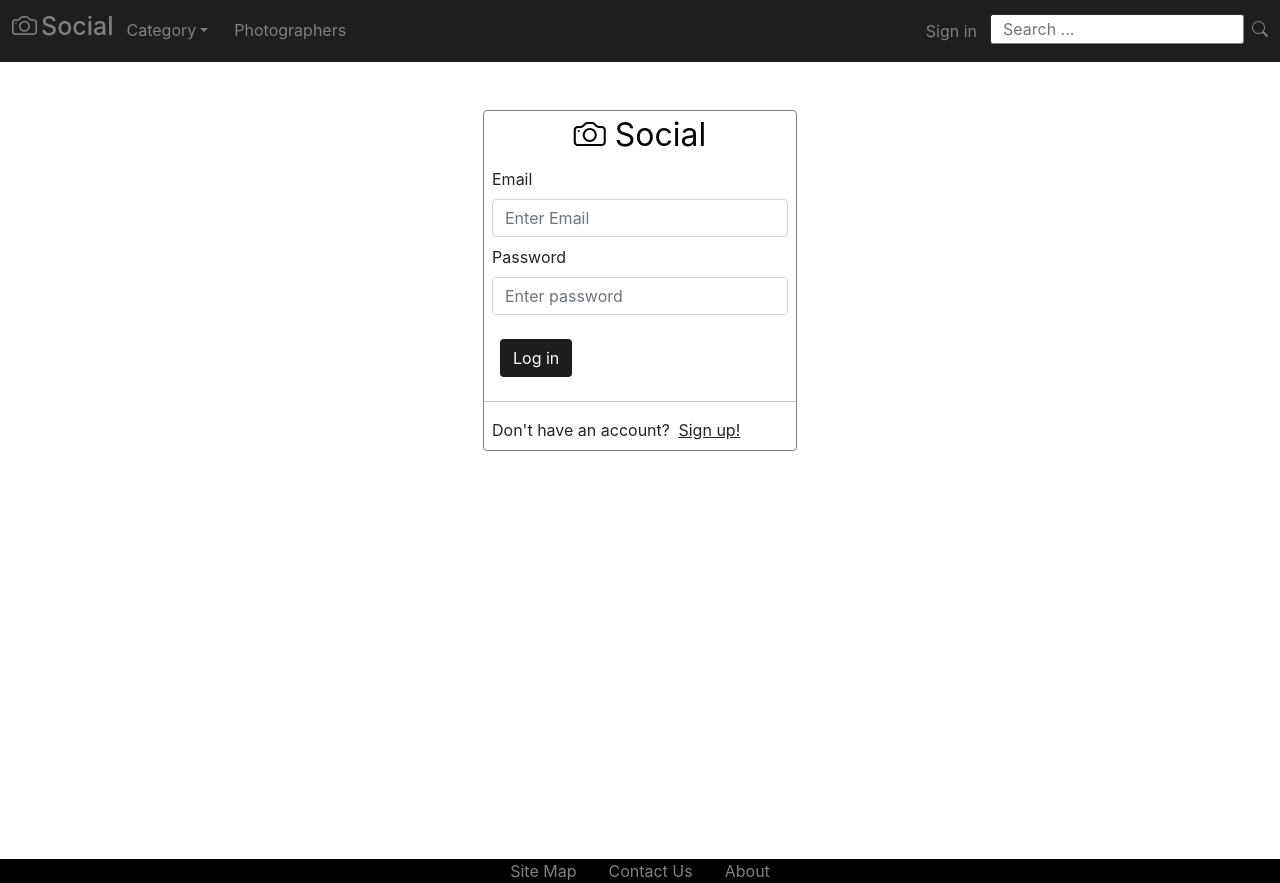
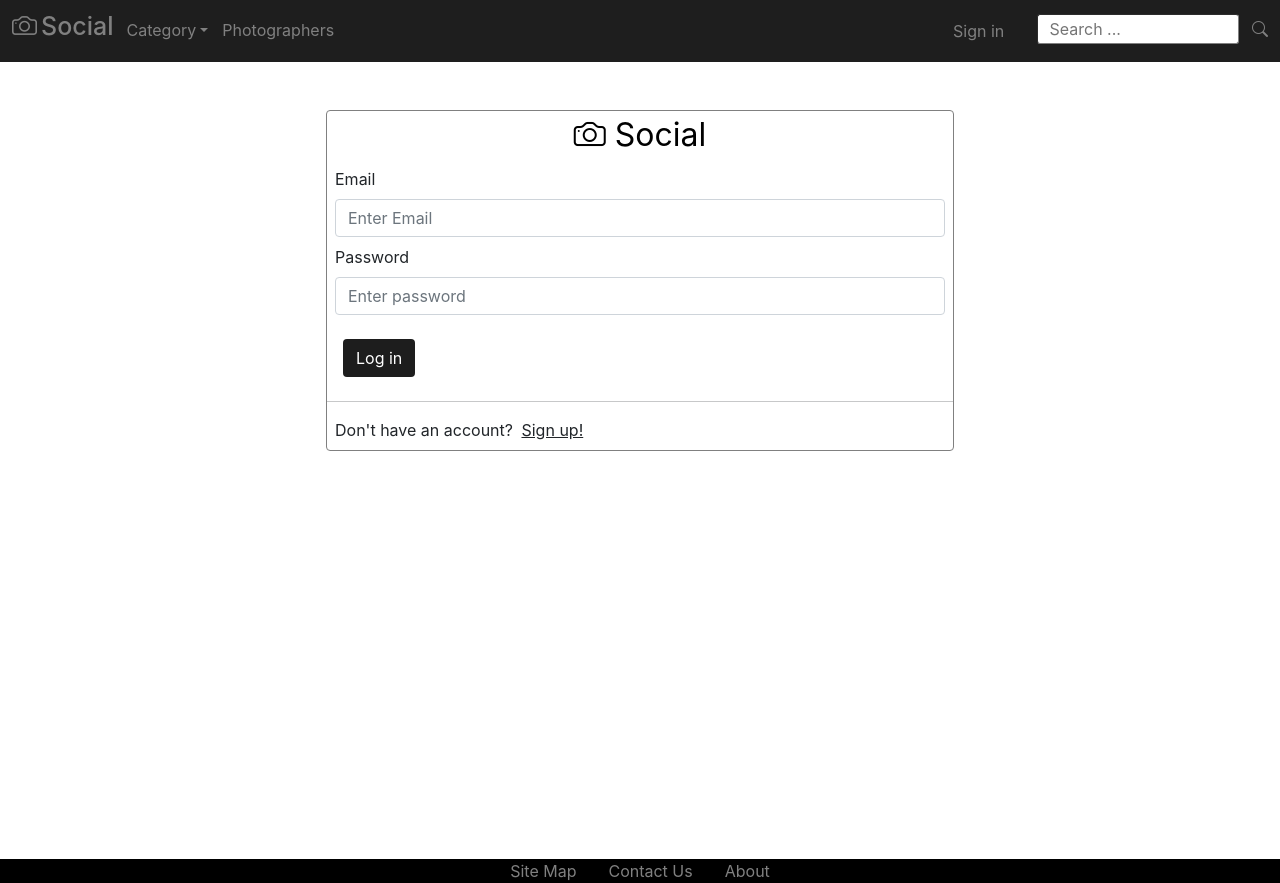
Before and after one commit to coder-developer-a/social, a React (Create React App) app: page /signin in a window 1280 px wide. Built offline with nearby package versions, Linux system fonts and the light colour scheme.

Commit message:
fourth commit

```diff
--- a/src/components/Header.js
+++ b/src/components/Header.js
@@ -9,9 +9,9 @@ const Header = () => {
     return (
         <div className='header d-flex justify-content-between align-items-center row set-position py-2'>
             <div className='col-12 col-sm-6 d-flex align-items-center justify-content-center justify-content-sm-start mb-2'>
-                <Link to='/' className='brand'><i className="bi bi-camera me-1"></i>Social</Link>
+                <Link to='/' className='brand text-nowrap'><i className="bi bi-camera pe-1"></i>Social</Link>
                 <div className="dropdown d-none d-sm-block">
-                    <button className="btn category-top pb-0 dropdown-toggle" type="button" id="dropdownMenuButton1" data-bs-toggle="dropdown" aria-expanded="false">
+                    <button className="btn category-top pb-0 dropdown-toggle pe-0 m-0" type="button" id="dropdownMenuButton1" data-bs-toggle="dropdown" aria-expanded="false">
                         Category
                     </button>
                     <ul className="dropdown-menu category-dropdown" aria-labelledby="dropdownMenuButton1">
@@ -22,7 +22,7 @@ const Header = () => {
                 </div>
                 <Link to="/photographers" className='btn category-top pb-0 d-none d-sm-block'>Photographers</Link>
             </div>
-            <div className='d-sm-none col-12'>
+            <div className='d-sm-none col-12 col-sm-6'>
                 <div className='row d-flex justify-content-center'>
                     <button className="navbar-toggler d-flex justify-content-center align-items-center category-top fs-5" type="button" data-bs-toggle="collapse" data-bs-target="#categoryCollapse" aria-controls="navbarSupportedContent" aria-expanded="false" aria-label="Toggle navigation">
                         <div className='d-inline fs-5'>Category</div>
@@ -49,12 +49,12 @@ const Header = () => {
                     <Link to='/signin' className='btn category-top fs-5'><span className='category-top fs-5'>Sign in</span></Link>
                 </div>
             </div>
-            <div className='col-12 col-sm-6'>
+            <div className='col-12 col-sm-5'>
                 <form className='d-flex align-items-center justify-content-center justify-content-sm-end'>
                     <div>
-                        <Link to='/signin'><button className='btn category-top d-none d-sm-inline-block'>Sign in</button></Link>
-                        <input type='text' className='search-inp' placeholder='Search ...' aria-label='Dollar amount (with dot and two decimal places)' />
-                        <span className='ms-2 search-span'><i className='bi bi-search category-top'></i></span>
+                        <Link to='/signin'><button className='btn category-top d-none d-sm-inline-block col-4 text-nowrap'>Sign in</button></Link>
+                        <input type='text' className='search-inp col-10 col-sm-7' placeholder='Search ...' aria-label='Dollar amount (with dot and two decimal places)' />
+                        <span className='search-span d-inline-block col-2 col-sm-1 text-end'><i className='bi bi-search category-top'></i></span>
                     </div>
                 </form>
             </div>
--- a/src/components/Signin.js
+++ b/src/components/Signin.js
@@ -3,7 +3,7 @@ import { Link } from "react-router-dom"
 const Signin = () => {
     return (
         <div className='d-flex justify-content-center mt-5'>
-            <div className='col-11 col-sm-3 sign-in rounded'>
+            <div className='col-8 col-sm-6 sign-in rounded'>
                 <div className='text-center fs-2'>
                     <Link to='/' className='sign-in-brand'><i class="bi bi-camera"></i> Social</Link>
                 </div>
```
